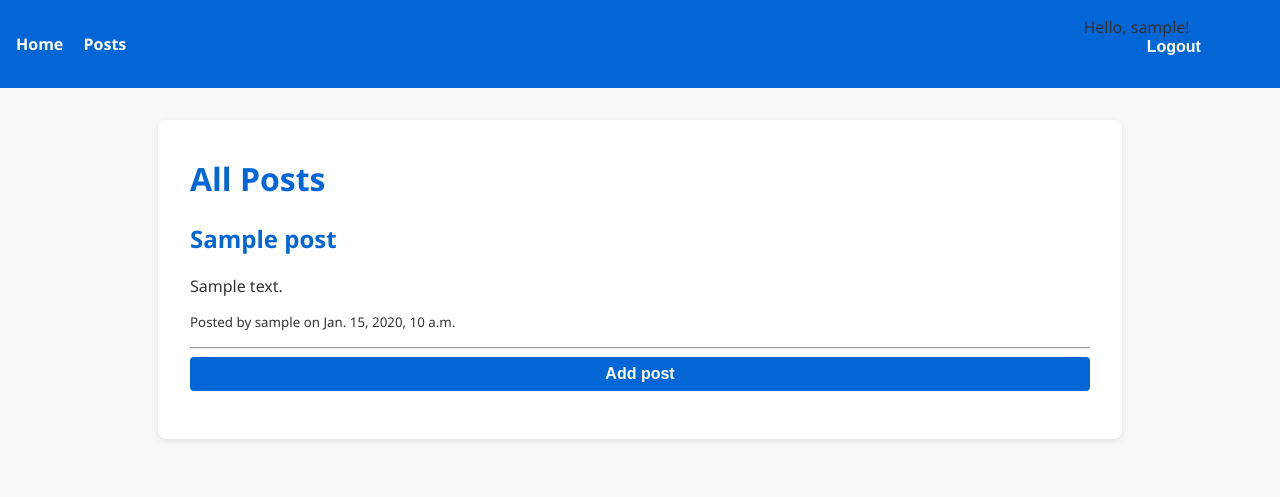
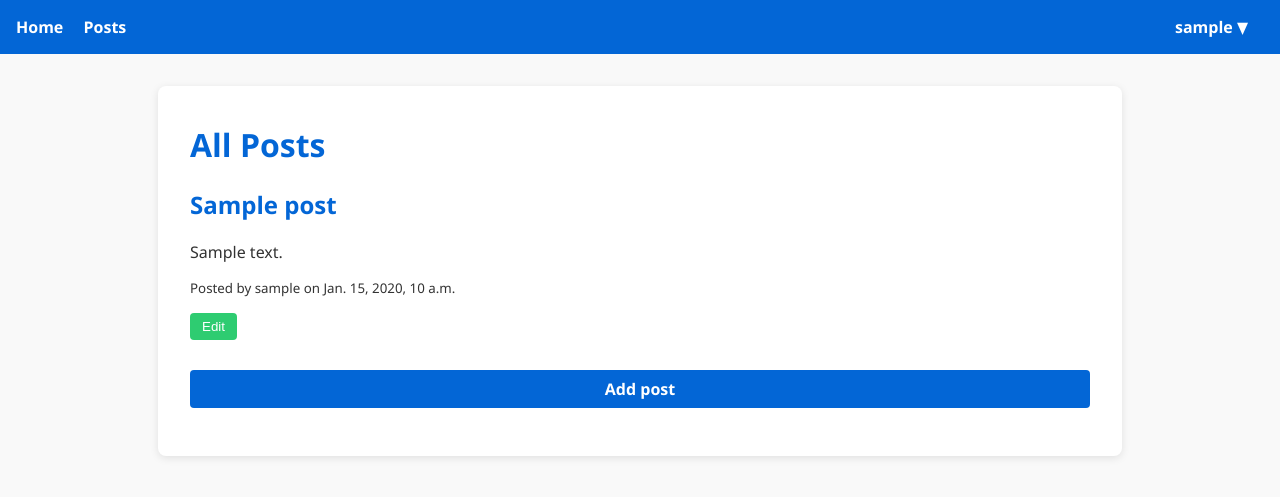
Before and after one commit to NowakAnd/Selenium-Test-App, a Django app: page /posts/ in a window 1280 px wide. Shown: the top 497 px of the page. Run offline with Django 5.2, Linux system fonts and the light colour scheme; a user stored in the database is signed in; tables that the repository leaves empty hold one stand-in row (values such as "Sample post").

Commit message:
Add edit functionality, change logout button

```diff
--- a/SeleniumTest/blog/static/css/style.css
+++ b/SeleniumTest/blog/static/css/style.css
@@ -12,7 +12,7 @@ nav {
     justify-content: space-between;
     align-items: center;
 }
-nav a, nav form button {
+nav a, nav form button ,nav .dropdown-toggle{
     color: white;
     text-decoration: none;
     margin-right: 1em;
@@ -23,7 +23,7 @@ nav a, nav form button {
     font-size: 1em;
     padding: 0;
 }
-nav a:hover, nav form button:hover {
+nav a:hover, nav form button:hover, nav .dropdown-toggle:hover {
     text-decoration: underline;
     color: #cce4ff;
 }
@@ -46,13 +46,14 @@ form label {
     margin: 0.8em 0 0.3em;
     font-weight: 600;
 }
-form input, form button {
+form input, form button, form textarea {
     width: 100%;
     padding: 0.5em;
     margin-bottom: 1em;
     border-radius: 4px;
     border: 1px solid #ccc;
     font-size: 1em;
+    font-family: inherit;
 }
 form button {
     background: #0366d6;
@@ -74,3 +75,72 @@ form button:hover {
 .messages .success {
     color: #008000;
 }
+button[data-testid="button-edit-post"] {
+    background-color: #2ecc71;
+    color: #fff;
+    border: none;
+    padding: 6px 12px;
+    border-radius: 4px;
+    cursor: pointer;
+}
+
+button[data-testid="button-edit-post"]:hover {
+    background-color: #27ae60;
+}
+
+button[data-testid="button-create-post"] {
+    margin-top: 30px
+}
+
+.user-info-logout {
+    display: flex;
+    align-items: center;
+    gap: 10px;
+}
+
+.user-dropdown {
+  position: relative;
+  display: inline-block;
+}
+
+.dropdown-toggle {
+  background: none;
+  border: none;
+  cursor: pointer;
+  font: inherit;
+  padding: 0;
+  color: #000;
+}
+
+.dropdown-menu {
+  display: none;
+  position: absolute;
+  right: 0;
+  background-color: white;
+  min-width: 120px;
+  box-shadow: 0 4px 8px rgba(0,0,0,0.1);
+  z-index: 1000;
+  border-radius: 0px;
+  padding: 8px 0;
+}
+
+.dropdown-menu.show {
+  display: block;
+}
+
+.dropdown-item {
+  display: block;
+  width: 100%;
+  padding: 8px 16px;
+  text-align: center;
+  background: none;
+  border: none;
+  cursor: pointer;
+  font: inherit;
+  color: black;
+}
+
+.dropdown-item:hover {
+  background-color: #f0f0f0;
+  color: black
+}
--- /dev/null
+++ b/SeleniumTest/blog/static/js/main.js
@@ -0,0 +1,102 @@
+document.addEventListener('DOMContentLoaded', () => {
+    document.querySelectorAll('.btn-edit').forEach(button => {
+        button.addEventListener('click', () => {
+            const postId = button.dataset.postId;
+            const postDiv = document.getElementById(`post-${postId}`);
+            const titleEl = postDiv.querySelector('.post-title');
+            const contentEl = postDiv.querySelector('.post-content');
+
+            console.log('postDiv:', postDiv);
+            console.log('contentEl:', contentEl);
+
+
+
+            titleEl.style.display = 'none';
+            contentEl.style.display = 'none';
+            button.style.display = 'none';
+
+
+            const form = document.createElement('form');
+            form.setAttribute('data-testid', 'form-edit-post');
+            form.innerHTML = `
+                <input type="text" name="title" value="${titleEl.textContent}" required />
+                <textarea name="content" required>${contentEl.textContent.trim()}</textarea>
+                <button type="submit" data-testid="button-save-post">Save</button>
+                <button type="button" data-testid="button-cancel-edit">Cancel</button>
+            `;
+
+            postDiv.appendChild(form);
+
+
+            form.querySelector('[data-testid="button-cancel-edit"]').addEventListener('click', () => {
+                form.remove();
+                titleEl.style.display = '';
+                contentEl.style.display = '';
+                button.style.display = '';
+            });
+
+
+            form.addEventListener('submit', e => {
+                e.preventDefault();
+
+                const formData = new FormData(form);
+                fetch(`/posts/${postId}/edit_ajax/`, {
+                    method: 'POST',
+                    headers: {
+                        'X-CSRFToken': getCookie('csrftoken'),
+                    },
+                    body: formData
+                })
+                .then(response => response.json())
+                .then(data => {
+                    if (data.success) {
+
+                        titleEl.textContent = data.post.title;
+                        contentEl.textContent = data.post.content;
+
+                        form.remove();
+                        titleEl.style.display = '';
+                        contentEl.style.display = '';
+                        button.style.display = '';
+                    } else {
+                        alert('Error saving post: ' + data.error);
+                    }
+                })
+                .catch(() => alert('Error communicating with server.'));
+            });
+        });
+    });
+});
+
+function getCookie(name) {
+    let cookieValue = null;
+    if (document.cookie && document.cookie !== '') {
+        const cookies = document.cookie.split(';');
+        for (let cookie of cookies) {
+            cookie = cookie.trim();
+            if (cookie.startsWith(name + '=')) {
+                cookieValue = decodeURIComponent(cookie.substring(name.length + 1));
+                break;
+            }
+        }
+    }
+    return cookieValue;
+}
+
+
+document.addEventListener('DOMContentLoaded', () => {
+  const dropdownToggle = document.querySelector('.dropdown-toggle');
+  const dropdownMenu = document.querySelector('.dropdown-menu');
+
+  if (dropdownToggle && dropdownMenu) {
+    dropdownToggle.addEventListener('click', () => {
+      dropdownMenu.classList.toggle('show');
+    });
+
+    document.addEventListener('click', (event) => {
+      if (!dropdownToggle.contains(event.target) && !dropdownMenu.contains(event.target)) {
+        dropdownMenu.classList.remove('show');
+      }
+    });
+  }
+});
--- a/SeleniumTest/blog/templates/base.html
+++ b/SeleniumTest/blog/templates/base.html
@@ -15,11 +15,18 @@
         </div>
         <div>
             {% if user.is_authenticated %}
-                <span data-testid="user-greeting">Hello, {{ user.username }}!</span>
-                <form method="post" action="{% url 'logout' %}" style="display:inline;">
-                    {% csrf_token %}
-                    <button type="submit" data-testid="button-logout">Logout</button>
-                </form>
+                <div class="user-dropdown">
+                    <a href="#" class="dropdown-toggle" data-testid="user-dropdown-button">
+                        {{ user.username }} ▼
+                    </a>
+                <div class="dropdown-menu" data-testid="user-dropdown-menu">
+                    <form method="post" action="{% url 'logout' %}">
+                        {% csrf_token %}
+                        <button type="submit" data-testid="button-logout" class="dropdown-item">Logout</button>
+                    </form>
+                </div>
+        </div>
+
             {% else %}
                 <a href="{% url 'login' %}" data-testid="link-login">Login</a>
                 <a href="{% url 'register' %}" data-testid="link-register">Register</a>
@@ -36,6 +43,8 @@
         {% endif %}
         {% block content %}{% endblock %}
     </main>
-    {% block extra_js %}{% endblock %}
+    {% block extra_js %}
+        <script src="{% static 'js/main.js' %}"></script>
+    {% endblock %}
 </body>
 </html>
--- a/SeleniumTest/blog/templates/post_list.html
+++ b/SeleniumTest/blog/templates/post_list.html
@@ -3,12 +3,15 @@
 <h1>All Posts</h1>
 
 {% for post in posts %}
-    <div data-testid="post">
-        <h2>{{ post.title }}</h2>
-        <p>{{ post.content|linebreaks }}</p>
-        <p><small>Posted by {{ post.author.username }} on {{ post.created_at }}</small></p>
-        <hr>
-    </div>
+    <div data-testid="post" id="post-{{ post.pk }}">
+    <h2 class="post-title">{{ post.title }}</h2>
+    <div class="post-content">{{ post.content|linebreaks }}</div>
+    <p><small>Posted by {{ post.author.username }} on {{ post.created_at }}</small></p>
+
+    {% if user == post.author %}
+        <button data-post-id="{{ post.pk }}" class="btn-edit" data-testid="button-edit-post">Edit</button>
+    {% endif %}
+</div>
 {% empty %}
     <p data-testid="no-posts">No posts to display.</p>
 {% endfor %}
--- a/SeleniumTest/blog/urls.py
+++ b/SeleniumTest/blog/urls.py
@@ -7,4 +7,5 @@ urlpatterns = [
     path('accounts/', include('accounts.urls')),
     path('posts/', views.post_list_view, name='posts'),
     path('posts/create', views.post_create_view, name='post_create'),
+    path('posts/<int:pk>/edit_ajax/', views.post_edit_ajax, name='post_edit_ajax'),
 ]
--- a/SeleniumTest/blog/views.py
+++ b/SeleniumTest/blog/views.py
@@ -1,5 +1,7 @@
 from django.contrib.auth.decorators import login_required
-from django.shortcuts import render, redirect
+from django.http import HttpResponseForbidden, JsonResponse
+from django.shortcuts import render, redirect, get_object_or_404
+from django.views.decorators.http import require_POST
 
 from .forms import PostForm
 from .models import Post
@@ -23,3 +25,29 @@ def post_create_view(request):
     else:
         form = PostForm()
     return render(request, 'post_create.html', {'form': form})
+
+@require_POST
+@login_required
+def post_edit_ajax(request, pk):
+    post = get_object_or_404(Post, pk=pk)
+
+    if post.author != request.user:
+        return JsonResponse({'success': False, 'error': 'Permission denied.'}, status=403)
+
+    title = request.POST.get('title')
+    content = request.POST.get('content')
+
+    if not title or not content:
+        return JsonResponse({'success': False, 'error': 'Title and content required.'})
+
+    post.title = title
+    post.content = content
+    post.save()
+
+    return JsonResponse({
+        'success': True,
+        'post': {
+            'title': post.title,
+            'content': post.content
+        }
+    })
```
